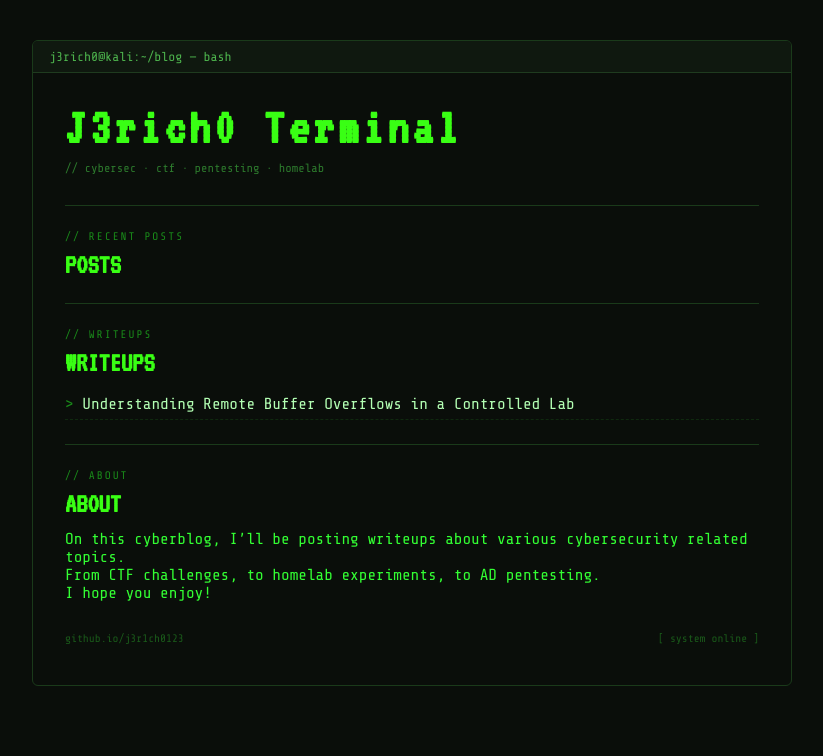
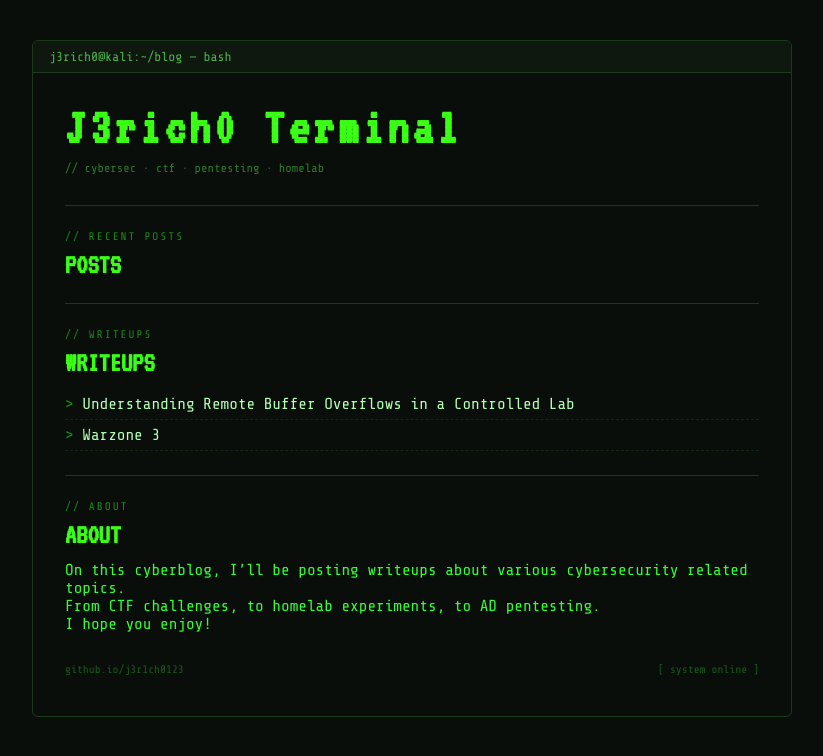
Before and after one commit to j3r1ch0123/cyberblog, a Jekyll site: the page built from index.md, in a window 1280 px wide. Shown: the top 756 px of the page, without its empty margins (228-1051 px from the left). Built offline with Jekyll 4.4.1, drawn with Linux system fonts in a browser that asks for light colours.

Commit message:
Add front matter to warzone3-writeup.md
Add layout and title metadata to Warzone 3 writeup

```diff
--- a/_writeups/warzone3-writeup.md
+++ b/_writeups/warzone3-writeup.md
@@ -1,3 +1,8 @@
+---
+layout: post
+title: Warzone 3
+---
+
 # Warzone 3: Exogen — VulnHub Writeup
 
 **Difficulty:** Hard
```
